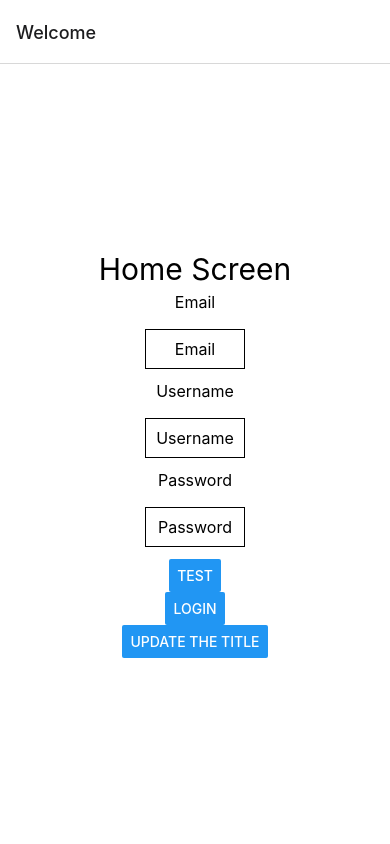
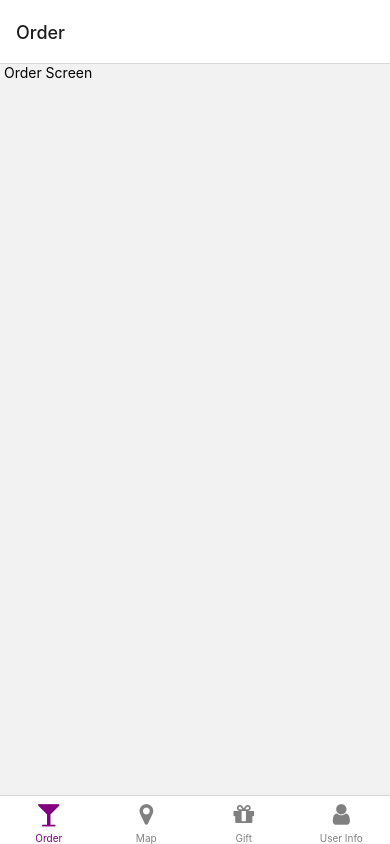
Before and after one commit to jbaremoney/OrderApp, a React Native app: screen /Home in a window 390 px wide. Built offline with nearby package versions, Linux system fonts and the light colour scheme.

Commit message:
Creating Home screen - Tabs
This just creates a central home screen with tabs on the bottom to switch between various screens

```diff
--- a/App.js
+++ b/App.js
@@ -5,8 +5,8 @@ import {NavigationContainer} from '@react-navigation/native'; //need for navigat
 import {createNativeStackNavigator} from '@react-navigation/native-stack'; //need for navigation between screens
 import LoginScreen from './Screens/LoginScreen'; //need to use this screen
 import ProfileScreen from './Screens/ProfileScreen'; //need to use this screen
+import HomeScreen from './Screens/HomeScreen'; //need to use this screen
 import myImage from './Screens/minionepic.jpg'; //getting an image from file
-
 
 const Stack = createNativeStackNavigator(); //creates a stack for the screens
 
@@ -21,10 +21,11 @@ function LogoTitle() {
 
 const App = () => {
   return (
+
     <NavigationContainer>
       <Stack.Navigator>
         <Stack.Screen
-          name="Home" //home screen
+          name="Login" //home screen
           component={LoginScreen}
           initialParams = {{email: 'owenreilly@gmail', username: "otschmoe", password: "whatever" }}
           options={{title: 'Welcome'}}
@@ -37,8 +38,14 @@ const App = () => {
             headerRight:() => <Button title="Fun Button" />,
           })}
       />
+      <Stack.Screen
+        name = "Home"
+        component={HomeScreen}
+        options = {{headerShown: false}}
+      />
       </Stack.Navigator>
     </NavigationContainer>
+
   );
 };
 
--- /dev/null
+++ b/Screens/GiftScreen.js
@@ -0,0 +1,12 @@
+//TODO make this screen funcitonal, as it just displays text.
+
+import React from 'react';
+import { View, Text} from 'react-native';
+
+export default function Screen1() {
+    return (
+      <View>
+        <Text> Gift Screen </Text>
+      </View>
+    );
+  }
--- /dev/null
+++ b/Screens/HomeScreen.js
@@ -0,0 +1,58 @@
+import React from 'react';
+import { createBottomTabNavigator } from '@react-navigation/bottom-tabs';
+import Icon from 'react-native-vector-icons/FontAwesome';
+import UserScreen from './UserScreen';
+import OrderScreen  from './OrderScreen';
+import MapScreen  from './MapScreen';
+import GiftScreen  from './GiftScreen';
+//Need user icon, drink icon, map icon, gift icon
+
+const Tab = createBottomTabNavigator(); //This is the bottom tab
+
+const HomeScreen = () => {
+  return (
+      <Tab.Navigator
+        screenOptions={({ route }) => ({
+          tabBarIcon: ({  color, size }) => {
+            let iconName;
+            //This case stuff is just deciding what icon goes on what screen.
+            switch (route.name) {
+                case 'Order':
+                  iconName = 'glass';
+                  break;
+                case 'Map':
+                  iconName = 'map-marker';
+                  break;
+                case 'Gift':
+                  iconName = 'gift';
+                  break;
+                case 'User Info':
+                  iconName = 'user';
+                  break;
+                default:
+                  break;
+              }
+
+              return <Icon name={iconName} color={color} size={24} />;
+            },
+            //This is to show what screen is in use by changing the color of the icon. We can change the color
+                tabBarActiveTintColor:  "purple",
+                tabBarInactiveTintColor: "gray",
+                tabBarStyle: [
+                  {
+                    display: "flex"
+                  },
+                  null
+                ]
+
+        })}
+      >
+        <Tab.Screen name="Order" component={OrderScreen} />
+        <Tab.Screen name="Map" component={MapScreen} />
+        <Tab.Screen name="Gift" component={GiftScreen} />
+        <Tab.Screen name="User Info" component={UserScreen} />
+      </Tab.Navigator>//This all is adding the screens to the tab. You can add as many screens as you want.
+  );
+};
+
+export default HomeScreen;
--- a/Screens/LoginScreen.js
+++ b/Screens/LoginScreen.js
@@ -17,24 +17,22 @@ const LoginScreen = ({navigation}) => {
       };
 
     return(
-    <View style={styles.container}>
-      <Text style = {styles.header}>Home Screen</Text>
+  <View style = {styles.container}>
       <Text style = {styles.text}>Email</Text>
-
       <TextInput style={styles.input} //textbox
         placeholder='Email'
         value = {email}
         onChangeText={setEmail} //this updates the email variable.
       />
+
       <Text style = {styles.text}>Username</Text>
-
       <TextInput style={styles.input}
         placeholder='Username'
         value = {username}
         onChangeText={setUserName} //Updated username variable
       />
+
       <Text style = {styles.text}>Password</Text>
-
       <TextInput style={styles.input}
         secureTextEntry={true} //makes it so you can't see password being entered
         placeholder='Password'
@@ -43,16 +41,16 @@ const LoginScreen = ({navigation}) => {
       />
 
       <Button style = {styles.button} title="Test" onPress={handleButtonClick} />
-      <Button style = {styles.button} title="Login" onPress={() => navigation.dispatch(
-            StackActions.replace('Profile', {
-            email: email, username: username, password: password},
-      ))}
+      <Button style = {styles.button}
+        title="Login"
+        onPress={() => navigation.dispatch(StackActions.replace('Home'))}
       />
       {showText && <Text style={styles.text}>Display Text: {displayText}</Text>}
       <Button
          title="Update the title"
          onPress={() => navigation.setOptions({ title: 'Updated!', headerStyle: { backgroundColor: '#f4511e',}, })}
       />
+
     </View>
     )
 };
--- /dev/null
+++ b/Screens/MapScreen.js
@@ -0,0 +1,12 @@
+//TODO make this screen funcitonal, as it just displays text.
+
+import React from 'react';
+import { View, Text} from 'react-native';
+
+export default function Screen1() {
+    return (
+      <View>
+        <Text> Map Screen </Text>
+      </View>
+    );
+  }
--- /dev/null
+++ b/Screens/OrderScreen.js
@@ -0,0 +1,12 @@
+//TODO make this screen funcitonal, as it just displays text.
+
+import React from 'react';
+import { View, Text} from 'react-native';
+
+export default function Screen2() {
+    return (
+      <View>
+        <Text> Order Screen </Text>
+      </View>
+    );
+  }
--- a/Screens/ProfileScreen.js
+++ b/Screens/ProfileScreen.js
@@ -1,3 +1,5 @@
+//TESTER SCREEN THIS DOESN'T AFFECT ANYTHING SO FAR
+
 import React from 'react';
 import { View, Image, StyleSheet, Text, Button} from 'react-native';
 import { StackActions } from '@react-navigation/native';
@@ -17,6 +19,7 @@ const ProfileScreen = ({route, navigation}) => {
 
 
     React.useEffect(() => {
+      //This all is needed to use navigationbar buttons affect the screen.
         // Use `setOptions` to update the button that we previously specified
         // Now the button includes an `onPress` handler to update the count
         navigation.setOptions({
@@ -32,7 +35,7 @@ const ProfileScreen = ({route, navigation}) => {
       <Button //button that goes home
         style = {styles.button}
         title = 'GO HOME'
-        onPress={() => navigation.dispatch(StackActions.replace("Home"))} //navigation.navigate is what navigates screens.
+        onPress={() => navigation.dispatch(StackActions.replace("Login"))} //navigation.navigate is what navigates screens.
       />
 
       <Text style = {styles.text}>This is ballss profile</Text>
--- /dev/null
+++ b/Screens/UserScreen.js
@@ -0,0 +1,12 @@
+//TODO make this screen funcitonal, as it just displays text.
+
+import React from 'react';
+import { View, Text} from 'react-native';
+
+export default function Screen1() {
+    return (
+      <View>
+        <Text> User Screen </Text>
+      </View>
+    );
+  }
```
Also changed, not shown: package.json (+9 -2 lines), 1 other file (tests, documents, lock files or other folders). Lines whose indentation alone changed are shown as unchanged.
